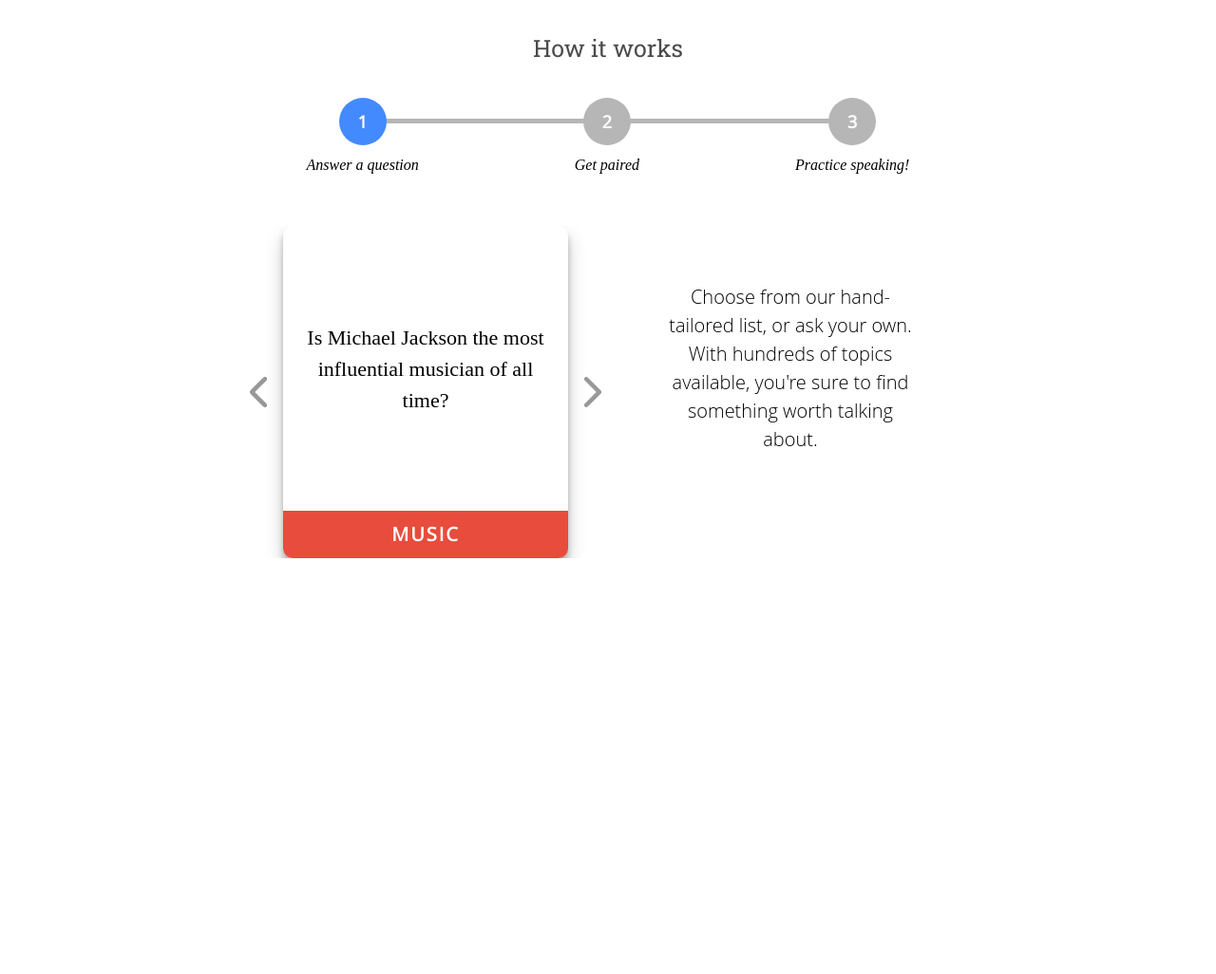
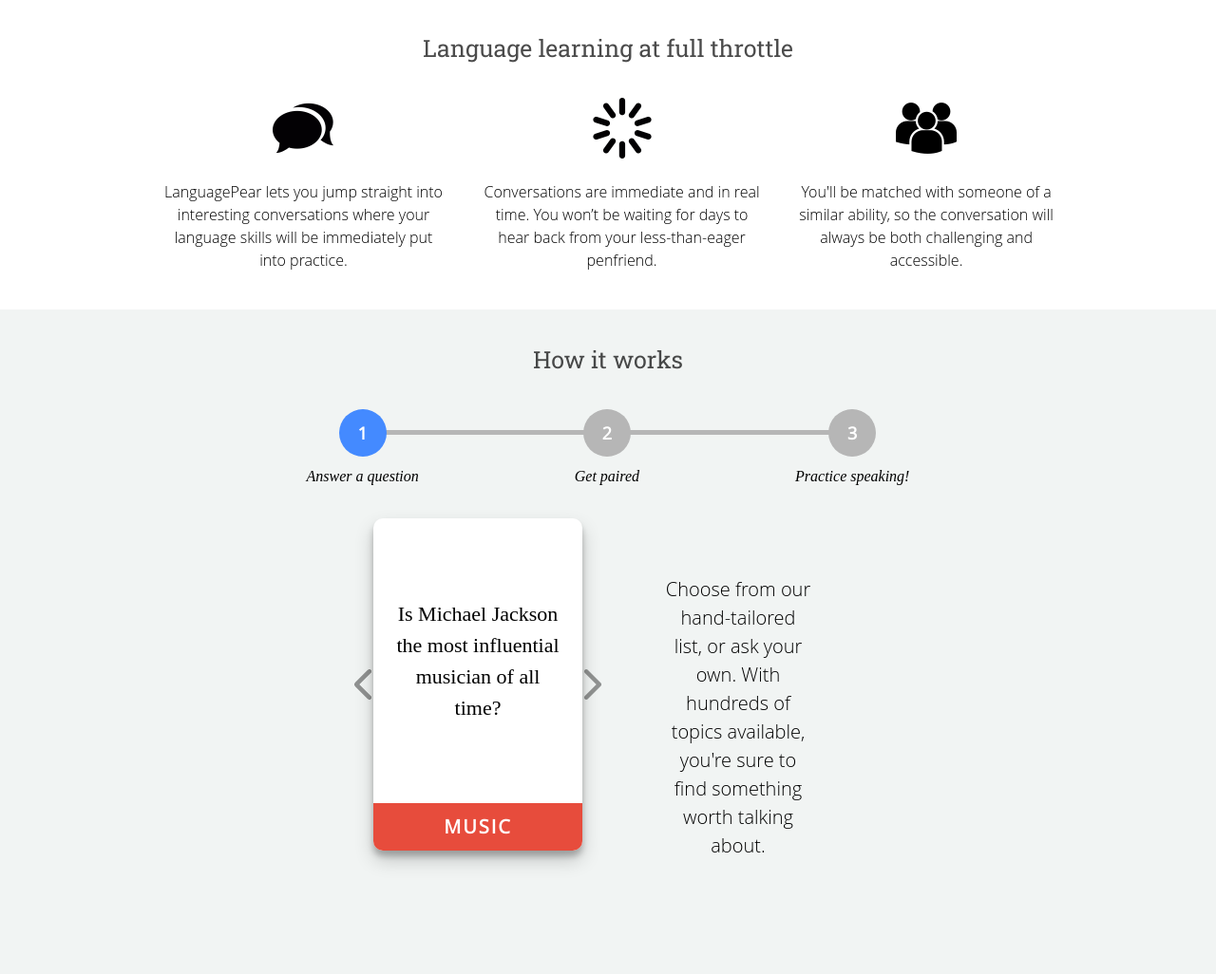
Before and after one commit to MikeC1995/LanguagePearLandingPage, a website: page index.html in a window 1280 px wide. Shown: the part 702-1728 px from the top of the page at 95% size. Before the commit the page ends 1290 px from the top, so only its background shows below. Drawn offline with nearby package versions, Linux system fonts and the light colour scheme; some packages are replaced by stand-ins of ours; a web font is replaced by a local one.

Commit message:
added section backgrounds, implemented key points section

```diff
--- a/app/app.js
+++ b/app/app.js
@@ -10,12 +10,13 @@
   $stateProvider
     .state("steps", {
       abstract: true,
+      url: '/',
       views: {
         '': { template: '<div ui-view></div>'}
       }
     })
     .state("steps.1", {
-      url: '/',
+      url: '',
       views: {
         '': { templateUrl:"/app/components/how-it-works/step-1/step-1.html" }
       },
@@ -42,5 +43,8 @@
   $urlRouterProvider.otherwise("/");
 });
 
+// passing in $state causes it to be properly initialised, setting the state according to the url
+app.run(['$state', function ($state) {}]);
+
 app.controller('appController', function() {
 });
--- a/app/components/big-header.html
+++ b/app/components/big-header.html
@@ -16,7 +16,7 @@
   </ul>
 </div>
 <div id="strapline-title">Practice makes <span>perfect.</span></div>
-<div id="strapline-subtitle">Language immersion at your fingertips.</div>
+<div id="strapline-subtitle">Fast-track to fluency by practicing languages online.</div>
 <div id="signup-box">
   <input placeholder="Email me when it's here..."></input>
   <img src="/assets/icons/black/send.png">
--- a/app/components/how-it-works/how-it-works.html
+++ b/app/components/how-it-works/how-it-works.html
@@ -1,2 +1,3 @@
 <h1 id="title">How it works</h1>
 <steps></steps>
+<div ui-view=""></div>
--- /dev/null
+++ b/app/components/key-points/key-points.html
@@ -0,0 +1,15 @@
+<h1>Language learning at full throttle</h1>
+<div id="content">
+  <div>
+    <img src="/assets/images/social.png">
+    <span>LanguagePear lets you jump straight into interesting conversations where your language skills will be immediately put into practice.</span>
+  </div>
+  <div>
+    <img src="/assets/images/wait.png">
+    <span>Conversations are immediate and in real time. You won’t be waiting for days to hear back from your less-than-eager penfriend.</span>
+  </div>
+  <div>
+    <img src="/assets/images/people.png">
+    <span>You'll be matched with someone of a similar ability, so the conversation will always be both challenging and accessible.</span>
+  </div>
+</div>
--- a/assets/styles/less/app.less
+++ b/assets/styles/less/app.less
@@ -5,4 +5,5 @@
 
 // COMPONENTS
 @import "big-header.less";
+@import 'key-points.less';
 @import 'steps.less';
--- a/assets/styles/less/core.less
+++ b/assets/styles/less/core.less
@@ -14,7 +14,15 @@
 }
 
 .section {
-  padding: 40px 0;
-  width: 80%;
+  box-sizing: border-box;
+  padding: 40px 150px;
+  width: 100%;
   margin: auto;
 }
+
+.section-dark {
+  background-color: @section-dark;
+}
+.section-light {
+  background-color: @section-light;
+}
--- /dev/null
+++ b/assets/styles/less/key-points.less
@@ -0,0 +1,25 @@
+#key-points {
+  #content {
+    display: table;
+    width: 100%;
+    text-align: center;
+    div {
+      display: table-cell;
+      vertical-align: middle;
+      text-align: center;
+      padding: 0 20px;
+
+      img {
+        width: 64px;
+        height: auto;
+        padding-bottom: 20px;
+      }
+      span {
+        display: block;
+        font-family: 'Open Sans Light', sans-serif;
+        font-size: 16px;
+        line-height: 150%;
+      }
+    }
+  }
+}
--- a/assets/styles/less/mixins/colours.less
+++ b/assets/styles/less/mixins/colours.less
@@ -3,3 +3,5 @@
 @radial-dark: #317234;
 @accent: #448aff;
 @disabled: #b6b6b6;
+@section-dark: #f1f4f3;
+@section-light: #fff;
--- a/assets/styles/less/steps.less
+++ b/assets/styles/less/steps.less
@@ -63,6 +63,8 @@
 
 .step-content {
   width: 60%;
+  box-sizing: border-box;
+  padding: 20px;
   margin: auto;
   overflow: auto;
 
@@ -94,7 +96,7 @@
 
     #question-card {
       display: table;
-      width: 300px;
+      width: 80%;
       height: 350px;
       margin: auto;
 
--- a/index.html
+++ b/index.html
@@ -29,8 +29,8 @@
   <body ng-app="app" ng-controller="appController">
     <!--<nav-bar></nav-bar>-->
     <div id="big-header" ng-include="'/app/components/big-header.html'"></div>
-    <div id="how-it-works" class="section" ng-include="'/app/components/how-it-works/how-it-works.html'"></div>
-    <div ui-view=""></div>
+    <div id="key-points" class="section section-light" ng-include="'/app/components/key-points/key-points.html'"></div>
+    <div id="how-it-works" class="section section-dark" ng-include="'/app/components/how-it-works/how-it-works.html'"></div>
     <!--
     <div>Icons made by <a href="http://www.freepik.com" title="Freepik">Freepik</a> from <a href="http://www.flaticon.com" title="Flaticon">www.flaticon.com</a> is licensed by <a href="http://creativecommons.org/licenses/by/3.0/" title="Creative Commons BY 3.0" target="_blank">CC 3.0 BY</a></div>
     -->
```
Also changed, not shown: app/components/how-it-works/step-2/step-2.html (+3 -1 lines), app/components/how-it-works/step-3/step-3.html (+3 -1 lines), app/components/how-it-works/steps/steps.html (+2 -2 lines), assets/images/people.png (added), assets/images/social.png (added), assets/images/wait.png (added), assets/styles/css/app.css.
